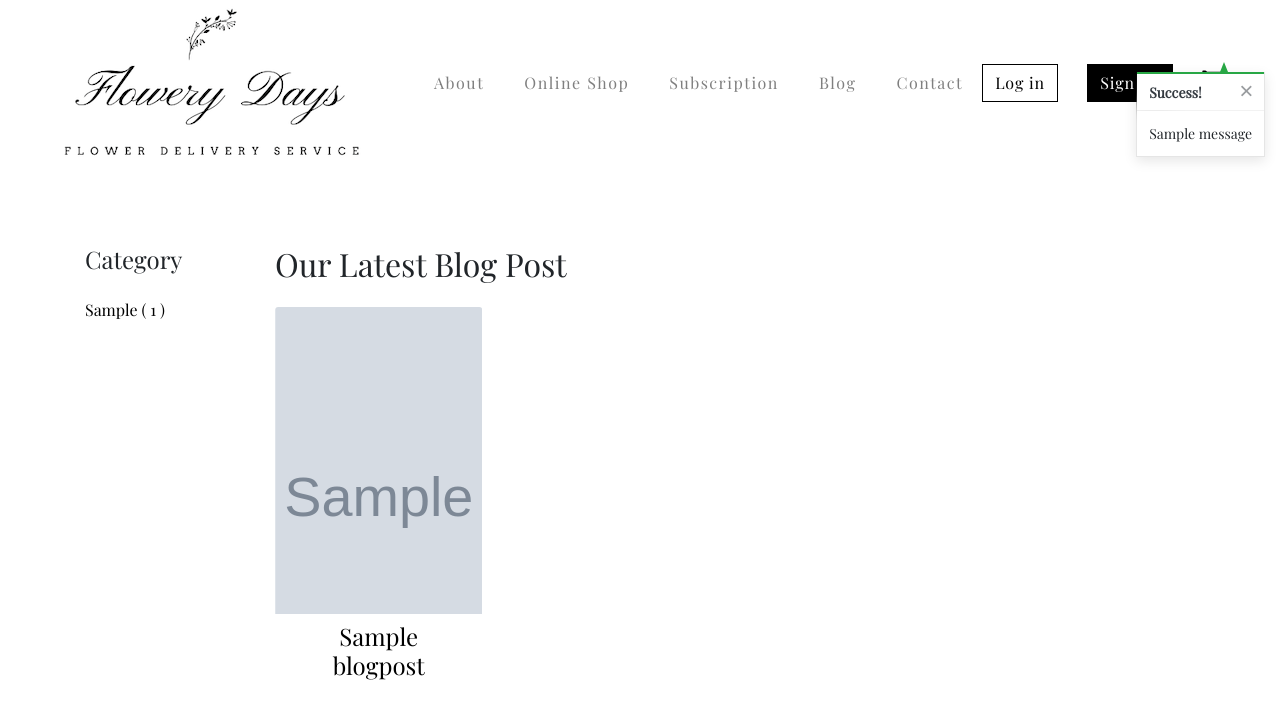
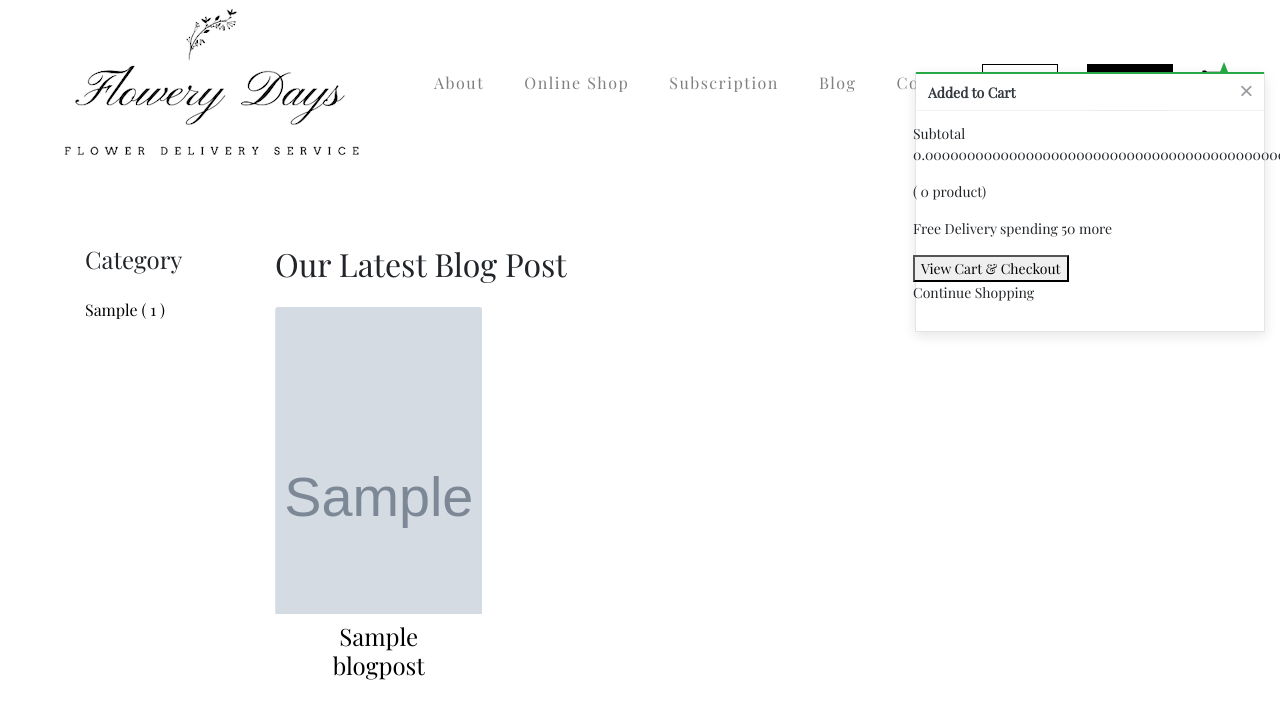
Before and after one commit to Vitalik487/Flowery-Days, a Django app: page /blog/ in a window 1280 px wide. Shown: the top 726 px of the page. Run offline with Django 3.2, Linux system fonts and the light colour scheme; tables that the repository leaves empty hold one stand-in row (values such as "Sample post"); grey boxes marked "Sample" are stand-in pictures; one stand-in notice (Sample message) is shown; parts of the project's set-up code (start-up, migrations or seed data) failed here and were passed over; some libraries are stand-ins or nearby versions.

Commit message:
Change the content of toast_added_to_cart.html to include just added item's information

```diff
--- a/templates/includes/toasts/toast_added_to_cart.html
+++ b/templates/includes/toasts/toast_added_to_cart.html
@@ -2,12 +2,36 @@
     <div class="arrow-up arrow-success"></div>
     <div class="w-100 toast-capper bg-success"></div>
     <div class="toast-header bg-white text-dark">
-        <strong class="mr-auto">Success!</strong>
+        <strong class="mr-auto">Added to Cart</strong>
         <button type="button" class="ml-2 mb-1 close text-dark" data-dismiss="toast" aria-label="Close">
             <span aria-hidden="true">&times;</span>
         </button>
     </div>
     <div class="toast-body bg-white">
-        {{ message }}
+        <div class="row">
+        {% if last_added_item %}
+            <div class="col-4">
+                <img class="w-100" src="{{ last_added_item.image }}" alt="{{ product.name }}">
+            </div>
+            <div class="col-8">
+                {{ last_added_item.name }}
+            </div>
+        {% endif %}
+        <div class="row">
+            <div class="col-12">
+                <p>Subtotal {{ grand_total }}</p>
+                <p>( {{ product_count }} product)</p>
+                    {% if free_delivery_delta > 0 %}
+                    <p>Free Delivery spending {{ free_delivery_delta }} more</p>
+                    {% else %}
+                    <p>You've got the free delivery!</p>
+                    {% endif %}
+                <button>
+                    View Cart & Checkout
+                </button>
+                <p>Continue Shopping</p>
+            </div>
+        </div>
+        </div>
     </div>
 </div>
```
